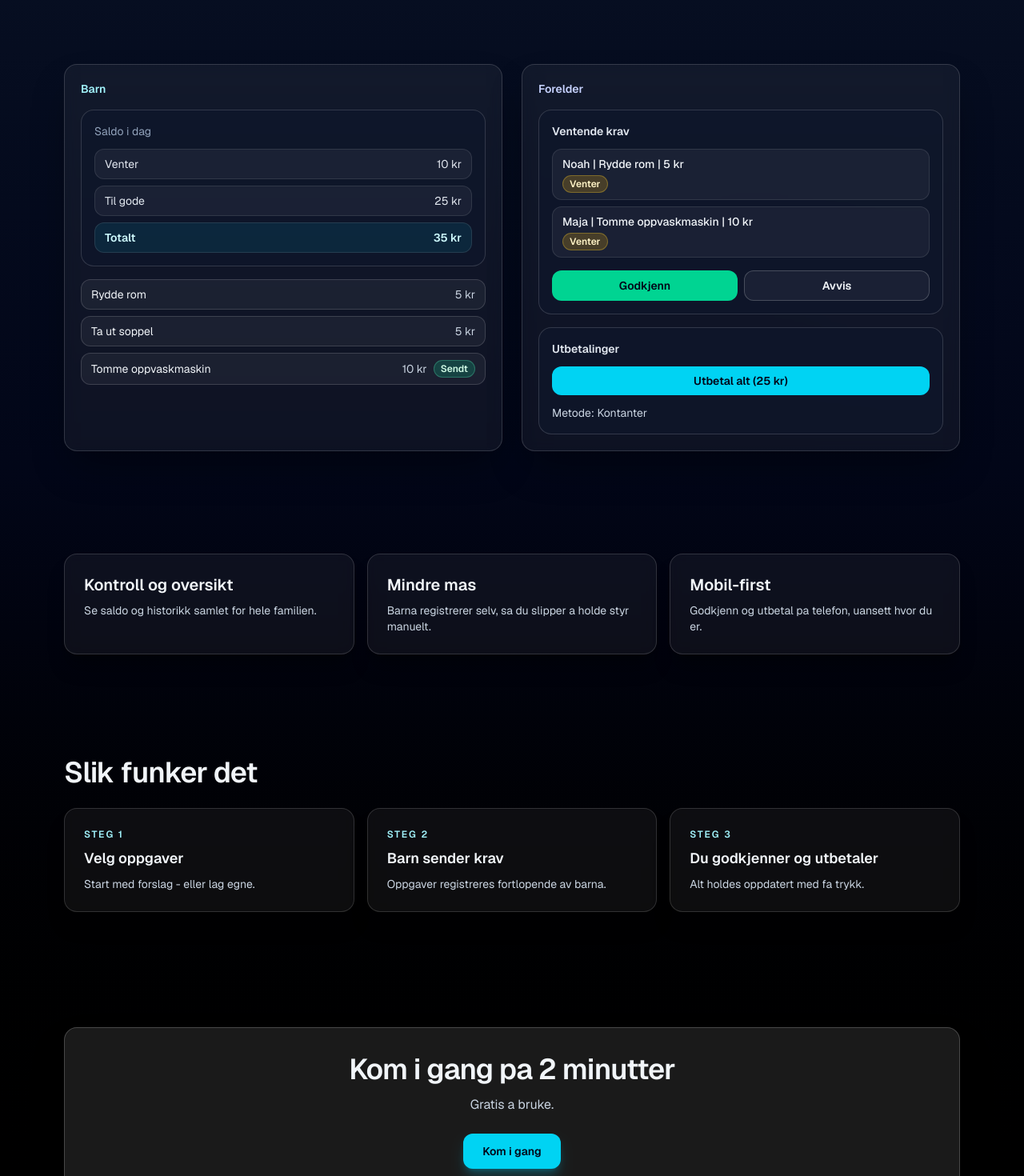
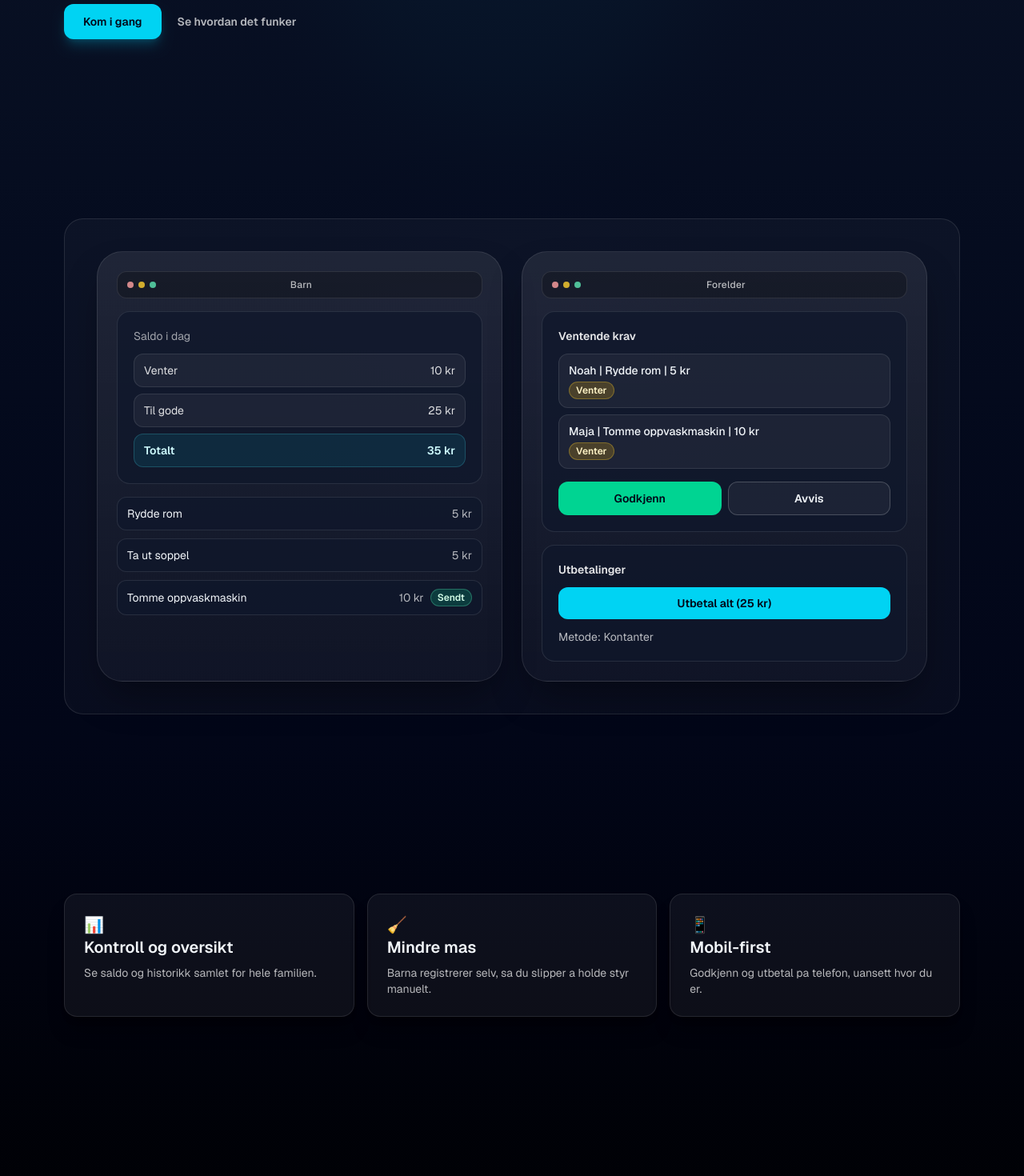
Before and after one commit to martinlarsen853-source/ukepenger, a Next.js app: page / in a window 1280 px wide. Shown: the part 380-1850 px from the top of the page at 80% size. Built offline with nearby package versions, Linux system fonts and the light colour scheme.

Commit message:
Landing: premium visual polish

```diff
--- a/app/page.tsx
+++ b/app/page.tsx
@@ -10,33 +10,32 @@ export const metadata: Metadata = {
 export default function HomePage() {
   return (
     <main className="relative min-h-screen overflow-hidden bg-slate-950 text-slate-100">
-      <div className="pointer-events-none absolute -top-32 left-1/2 h-80 w-80 -translate-x-1/2 rounded-full bg-cyan-500/20 blur-3xl" />
-      <div className="pointer-events-none absolute right-0 top-1/3 h-72 w-72 rounded-full bg-indigo-500/15 blur-3xl" />
-      <div className="pointer-events-none absolute bottom-0 left-0 h-72 w-72 rounded-full bg-emerald-500/10 blur-3xl" />
+      <div className="pointer-events-none absolute left-1/2 top-24 h-[28rem] w-[28rem] -translate-x-1/2 rounded-full bg-cyan-500/20 blur-3xl" />
+      <div className="pointer-events-none absolute left-1/2 top-[42rem] h-[26rem] w-[26rem] -translate-x-1/2 rounded-full bg-indigo-500/15 blur-3xl" />
       <div className="pointer-events-none absolute inset-0 bg-gradient-to-b from-slate-900/80 via-slate-950 to-black" />
 
       <section className="relative py-20">
-        <div className="max-w-6xl mx-auto px-4">
-          <div className="max-w-3xl">
-            <p className="inline-flex rounded-full border border-white/20 bg-white/5 px-3 py-1 text-xs font-semibold uppercase tracking-[0.16em] text-cyan-200">
+        <div className="mx-auto max-w-6xl px-4">
+          <div className="max-w-2xl">
+            <p className="inline-flex rounded-full border border-white/10 bg-white/5 px-3 py-1 text-xs font-semibold uppercase tracking-[0.14em] text-cyan-200">
               Foreldre-kontroll
             </p>
-            <h1 className="mt-6 text-4xl font-semibold leading-tight tracking-tight md:text-5xl">
+            <h1 className="mt-6 max-w-2xl text-5xl font-bold leading-[1.05] tracking-tight md:text-6xl">
               Full kontroll pa ukepengene.
             </h1>
-            <p className="mt-5 text-lg text-slate-300">
+            <p className="mt-6 max-w-xl text-lg leading-relaxed text-white/70 md:text-xl">
               Barna registrerer oppgaver. Du godkjenner pa mobilen og utbetaler nar det passer.
             </p>
-            <div className="mt-8 flex flex-wrap gap-3">
+            <div className="mt-10 flex flex-wrap items-center gap-5">
               <Link
                 href="/login"
-                className="rounded-xl bg-cyan-400 px-6 py-3 text-sm font-semibold text-slate-950 shadow-lg shadow-cyan-500/25 transition hover:bg-cyan-300"
+                className="rounded-xl bg-cyan-400 px-6 py-3 text-sm font-semibold text-slate-950 shadow-lg shadow-cyan-500/25 transition hover:brightness-110 focus-visible:outline-none focus-visible:ring-2 focus-visible:ring-cyan-300 focus-visible:ring-offset-2 focus-visible:ring-offset-slate-950"
               >
                 Kom i gang
               </Link>
               <Link
                 href="#how"
-                className="rounded-xl border border-white/25 bg-white/5 px-6 py-3 text-sm font-semibold text-slate-100 backdrop-blur transition hover:border-white/40"
+                className="text-sm font-semibold text-white/70 transition hover:text-white hover:underline underline-offset-4"
               >
                 Se hvordan det funker
               </Link>
@@ -45,41 +44,50 @@ export default function HomePage() {
         </div>
       </section>
 
-      <section className="relative py-16">
-        <div className="max-w-6xl mx-auto px-4">
+      <section className="relative mt-16 py-20">
+        <div className="mx-auto max-w-6xl px-4">
+          <div className="rounded-3xl border border-white/10 bg-white/[0.03] p-6 md:p-10">
           <div className="grid gap-6 lg:grid-cols-2">
-            <article className="rounded-2xl border border-white/15 bg-white/5 p-5 backdrop-blur shadow-2xl shadow-black/40">
-              <p className="text-sm font-semibold text-cyan-200">Barn</p>
-              <div className="mt-4 rounded-2xl border border-white/15 bg-slate-900/80 p-4">
-                <p className="text-sm text-slate-400">Saldo i dag</p>
-                <ul className="mt-3 space-y-2 text-sm text-slate-200">
-                  <li className="flex items-center justify-between rounded-xl border border-white/10 bg-white/5 px-3 py-2">
+            <article className="overflow-hidden rounded-[32px] border border-white/10 bg-gradient-to-b from-white/[0.08] to-white/[0.03] p-5 shadow-2xl shadow-black/40 md:p-6">
+              <div className="flex items-center justify-between rounded-xl border border-white/10 bg-black/25 px-3 py-2 text-xs text-white/70">
+                <div className="flex items-center gap-1.5">
+                  <span className="h-2 w-2 rounded-full bg-red-300/80" />
+                  <span className="h-2 w-2 rounded-full bg-amber-300/80" />
+                  <span className="h-2 w-2 rounded-full bg-emerald-300/80" />
+                </div>
+                <p className="font-medium tracking-wide">Barn</p>
+                <span className="w-8" />
+              </div>
+              <div className="mt-4 rounded-2xl border border-white/10 bg-slate-900/75 p-4 md:p-5">
+                <p className="text-sm text-white/60">Saldo i dag</p>
+                <ul className="mt-3 space-y-2 text-sm text-white/85">
+                  <li className="flex items-center justify-between rounded-xl border border-white/10 bg-white/5 px-3 py-2.5">
                     <span>Venter</span>
                     <span>10 kr</span>
                   </li>
-                  <li className="flex items-center justify-between rounded-xl border border-white/10 bg-white/5 px-3 py-2">
+                  <li className="flex items-center justify-between rounded-xl border border-white/10 bg-white/5 px-3 py-2.5">
                     <span>Til gode</span>
                     <span>25 kr</span>
                   </li>
-                  <li className="flex items-center justify-between rounded-xl border border-white/10 bg-cyan-400/10 px-3 py-2 font-semibold text-cyan-100">
+                  <li className="flex items-center justify-between rounded-xl border border-cyan-300/20 bg-cyan-400/10 px-3 py-2.5 font-semibold text-cyan-100">
                     <span>Totalt</span>
                     <span>35 kr</span>
                   </li>
                 </ul>
               </div>
-              <div className="mt-4 space-y-2 text-sm">
-                <div className="flex items-center justify-between rounded-xl border border-white/15 bg-white/5 px-3 py-2">
+              <div className="mt-4 space-y-2.5 text-sm">
+                <div className="flex items-center justify-between rounded-xl border border-white/10 bg-slate-900/75 px-3 py-2.5">
                   <span>Rydde rom</span>
-                  <span className="text-slate-300">5 kr</span>
+                  <span className="text-white/70">5 kr</span>
                 </div>
-                <div className="flex items-center justify-between rounded-xl border border-white/15 bg-white/5 px-3 py-2">
+                <div className="flex items-center justify-between rounded-xl border border-white/10 bg-slate-900/75 px-3 py-2.5">
                   <span>Ta ut soppel</span>
-                  <span className="text-slate-300">5 kr</span>
+                  <span className="text-white/70">5 kr</span>
                 </div>
-                <div className="flex items-center justify-between rounded-xl border border-white/15 bg-white/5 px-3 py-2">
+                <div className="flex items-center justify-between rounded-xl border border-white/10 bg-slate-900/75 px-3 py-2.5">
                   <span>Tomme oppvaskmaskin</span>
                   <div className="flex items-center gap-2">
-                    <span className="text-slate-300">10 kr</span>
+                    <span className="text-white/70">10 kr</span>
                     <span className="rounded-full border border-emerald-300/30 bg-emerald-400/20 px-2 py-0.5 text-xs font-semibold text-emerald-100">
                       Sendt
                     </span>
@@ -88,18 +96,26 @@ export default function HomePage() {
               </div>
             </article>
 
-            <article className="rounded-2xl border border-white/15 bg-white/5 p-5 backdrop-blur shadow-2xl shadow-black/40">
-              <p className="text-sm font-semibold text-indigo-200">Forelder</p>
-              <div className="mt-4 rounded-2xl border border-white/15 bg-slate-900/80 p-4">
-                <h3 className="text-sm font-semibold text-slate-200">Ventende krav</h3>
+            <article className="overflow-hidden rounded-[32px] border border-white/10 bg-gradient-to-b from-white/[0.08] to-white/[0.03] p-5 shadow-2xl shadow-black/40 md:p-6">
+              <div className="flex items-center justify-between rounded-xl border border-white/10 bg-black/25 px-3 py-2 text-xs text-white/70">
+                <div className="flex items-center gap-1.5">
+                  <span className="h-2 w-2 rounded-full bg-red-300/80" />
+                  <span className="h-2 w-2 rounded-full bg-amber-300/80" />
+                  <span className="h-2 w-2 rounded-full bg-emerald-300/80" />
+                </div>
+                <p className="font-medium tracking-wide">Forelder</p>
+                <span className="w-8" />
+              </div>
+              <div className="mt-4 rounded-2xl border border-white/10 bg-slate-900/75 p-4 md:p-5">
+                <h3 className="text-sm font-semibold text-white/90">Ventende krav</h3>
                 <div className="mt-3 space-y-2 text-sm">
-                  <div className="rounded-xl border border-white/10 bg-white/5 px-3 py-2">
+                  <div className="rounded-xl border border-white/10 bg-white/5 px-3 py-2.5">
                     <p className="font-medium">Noah | Rydde rom | 5 kr</p>
                     <span className="mt-1 inline-flex rounded-full border border-amber-300/30 bg-amber-400/20 px-2 py-0.5 text-xs font-semibold text-amber-100">
                       Venter
                     </span>
                   </div>
-                  <div className="rounded-xl border border-white/10 bg-white/5 px-3 py-2">
+                  <div className="rounded-xl border border-white/10 bg-white/5 px-3 py-2.5">
                     <p className="font-medium">Maja | Tomme oppvaskmaskin | 10 kr</p>
                     <span className="mt-1 inline-flex rounded-full border border-amber-300/30 bg-amber-400/20 px-2 py-0.5 text-xs font-semibold text-amber-100">
                       Venter
@@ -109,83 +125,90 @@ export default function HomePage() {
                 <div className="mt-4 grid grid-cols-2 gap-2">
                   <button
                     type="button"
-                    className="rounded-xl bg-emerald-400 px-3 py-2 text-sm font-semibold text-slate-950"
+                    className="rounded-xl bg-emerald-400 px-3 py-2.5 text-sm font-semibold text-slate-950"
                   >
                     Godkjenn
                   </button>
                   <button
                     type="button"
-                    className="rounded-xl border border-white/20 bg-white/5 px-3 py-2 text-sm font-semibold text-slate-100"
+                    className="rounded-xl border border-white/20 bg-white/5 px-3 py-2.5 text-sm font-semibold text-slate-100"
                   >
                     Avvis
                   </button>
                 </div>
               </div>
-              <div className="mt-4 rounded-2xl border border-white/15 bg-slate-900/80 p-4">
-                <h3 className="text-sm font-semibold text-slate-200">Utbetalinger</h3>
+              <div className="mt-4 rounded-2xl border border-white/10 bg-slate-900/75 p-4 md:p-5">
+                <h3 className="text-sm font-semibold text-white/90">Utbetalinger</h3>
                 <button
                   type="button"
-                  className="mt-3 w-full rounded-xl bg-cyan-400 px-3 py-2 text-sm font-semibold text-slate-950"
+                  className="mt-3 w-full rounded-xl bg-cyan-400 px-3 py-2.5 text-sm font-semibold text-slate-950"
                 >
                   Utbetal alt (25 kr)
                 </button>
-                <p className="mt-3 text-sm text-slate-300">Metode: Kontanter</p>
+                <p className="mt-3 text-sm text-white/70">Metode: Kontanter</p>
               </div>
+            </article>
+          </div>
+          </div>
+        </div>
+      </section>
+
+      <section className="relative mt-16 py-20">
+        <div className="mx-auto max-w-6xl px-4">
+          <div className="grid gap-4 md:grid-cols-3">
+            <article className="rounded-2xl border border-white/10 bg-white/5 p-6 shadow-xl shadow-black/30">
+              <p className="text-xl">📊</p>
+              <h2 className="text-xl font-semibold">Kontroll og oversikt</h2>
+              <p className="mt-2 text-sm text-white/70">Se saldo og historikk samlet for hele familien.</p>
+            </article>
+            <article className="rounded-2xl border border-white/10 bg-white/5 p-6 shadow-xl shadow-black/30">
+              <p className="text-xl">🧹</p>
+              <h2 className="text-xl font-semibold">Mindre mas</h2>
+              <p className="mt-2 text-sm text-white/70">Barna registrerer selv, sa du slipper a holde styr manuelt.</p>
+            </article>
+            <article className="rounded-2xl border border-white/10 bg-white/5 p-6 shadow-xl shadow-black/30">
+              <p className="text-xl">📱</p>
+              <h2 className="text-xl font-semibold">Mobil-first</h2>
+              <p className="mt-2 text-sm text-white/70">Godkjenn og utbetal pa telefon, uansett hvor du er.</p>
             </article>
           </div>
         </div>
       </section>
 
-      <section className="relative py-16">
-        <div className="max-w-6xl mx-auto px-4">
-          <div className="grid gap-4 md:grid-cols-3">
-            <article className="rounded-2xl border border-white/15 bg-white/5 p-6 backdrop-blur shadow-xl shadow-black/30">
-              <h2 className="text-xl font-semibold">Kontroll og oversikt</h2>
-              <p className="mt-2 text-sm text-slate-300">Se saldo og historikk samlet for hele familien.</p>
+      <section id="how" className="relative mt-16 py-20">
+        <div className="mx-auto max-w-6xl px-4">
+          <h2 className="text-4xl font-semibold tracking-tight md:text-5xl">Slik funker det</h2>
+          <div className="mt-6 grid gap-4 md:grid-cols-3">
+            <article className="rounded-2xl border border-white/10 bg-white/5 p-6 shadow-xl shadow-black/30">
+              <p className="text-xl">1️⃣</p>
+              <p className="text-xs font-semibold uppercase tracking-[0.16em] text-cyan-200">Steg 1</p>
+              <h3 className="mt-2 text-lg font-semibold">Velg oppgaver</h3>
+              <p className="mt-2 text-sm text-white/70">Start med forslag - eller lag egne.</p>
             </article>
-            <article className="rounded-2xl border border-white/15 bg-white/5 p-6 backdrop-blur shadow-xl shadow-black/30">
-              <h2 className="text-xl font-semibold">Mindre mas</h2>
-              <p className="mt-2 text-sm text-slate-300">Barna registrerer selv, sa du slipper a holde styr manuelt.</p>
+            <article className="rounded-2xl border border-white/10 bg-white/5 p-6 shadow-xl shadow-black/30">
+              <p className="text-xl">2️⃣</p>
+              <p className="text-xs font-semibold uppercase tracking-[0.16em] text-cyan-200">Steg 2</p>
+              <h3 className="mt-2 text-lg font-semibold">Barn sender krav</h3>
+              <p className="mt-2 text-sm text-white/70">Oppgaver registreres fortlopende av barna.</p>
             </article>
-            <article className="rounded-2xl border border-white/15 bg-white/5 p-6 backdrop-blur shadow-xl shadow-black/30">
-              <h2 className="text-xl font-semibold">Mobil-first</h2>
-              <p className="mt-2 text-sm text-slate-300">Godkjenn og utbetal pa telefon, uansett hvor du er.</p>
+            <article className="rounded-2xl border border-white/10 bg-white/5 p-6 shadow-xl shadow-black/30">
+              <p className="text-xl">3️⃣</p>
+              <p className="text-xs font-semibold uppercase tracking-[0.16em] text-cyan-200">Steg 3</p>
+              <h3 className="mt-2 text-lg font-semibold">Du godkjenner og utbetaler</h3>
+              <p className="mt-2 text-sm text-white/70">Alt holdes oppdatert med fa trykk.</p>
             </article>
           </div>
         </div>
       </section>
 
-      <section id="how" className="relative py-16">
-        <div className="max-w-6xl mx-auto px-4">
-          <h2 className="text-3xl font-semibold tracking-tight md:text-4xl">Slik funker det</h2>
-          <div className="mt-6 grid gap-4 md:grid-cols-3">
-            <article className="rounded-2xl border border-white/15 bg-white/5 p-6 backdrop-blur shadow-xl shadow-black/30">
-              <p className="text-xs font-semibold uppercase tracking-[0.16em] text-cyan-200">Steg 1</p>
-              <h3 className="mt-2 text-lg font-semibold">Velg oppgaver</h3>
-              <p className="mt-2 text-sm text-slate-300">Start med forslag - eller lag egne.</p>
-            </article>
-            <article className="rounded-2xl border border-white/15 bg-white/5 p-6 backdrop-blur shadow-xl shadow-black/30">
-              <p className="text-xs font-semibold uppercase tracking-[0.16em] text-cyan-200">Steg 2</p>
-              <h3 className="mt-2 text-lg font-semibold">Barn sender krav</h3>
-              <p className="mt-2 text-sm text-slate-300">Oppgaver registreres fortlopende av barna.</p>
-            </article>
-            <article className="rounded-2xl border border-white/15 bg-white/5 p-6 backdrop-blur shadow-xl shadow-black/30">
-              <p className="text-xs font-semibold uppercase tracking-[0.16em] text-cyan-200">Steg 3</p>
-              <h3 className="mt-2 text-lg font-semibold">Du godkjenner og utbetaler</h3>
-              <p className="mt-2 text-sm text-slate-300">Alt holdes oppdatert med fa trykk.</p>
-            </article>
-          </div>
-        </div>
-      </section>
-
-      <section className="relative py-20">
-        <div className="max-w-6xl mx-auto px-4">
+      <section className="relative mt-20 py-20">
+        <div className="mx-auto max-w-6xl px-4">
           <div className="rounded-2xl border border-white/20 bg-white/10 p-8 text-center backdrop-blur shadow-2xl shadow-black/40">
             <h2 className="text-3xl font-semibold tracking-tight md:text-4xl">Kom i gang pa 2 minutter</h2>
-            <p className="mt-3 text-slate-300">Gratis a bruke.</p>
+            <p className="mt-3 text-white/70">Gratis a bruke.</p>
             <Link
               href="/login"
-              className="mt-6 inline-flex rounded-xl bg-cyan-400 px-6 py-3 text-sm font-semibold text-slate-950 shadow-lg shadow-cyan-500/30 transition hover:bg-cyan-300"
+              className="mt-6 inline-flex rounded-xl bg-cyan-400 px-6 py-3 text-sm font-semibold text-slate-950 shadow-lg shadow-cyan-500/30 transition hover:brightness-110 focus-visible:outline-none focus-visible:ring-2 focus-visible:ring-cyan-300 focus-visible:ring-offset-2 focus-visible:ring-offset-slate-950"
             >
               Kom i gang
             </Link>
```
